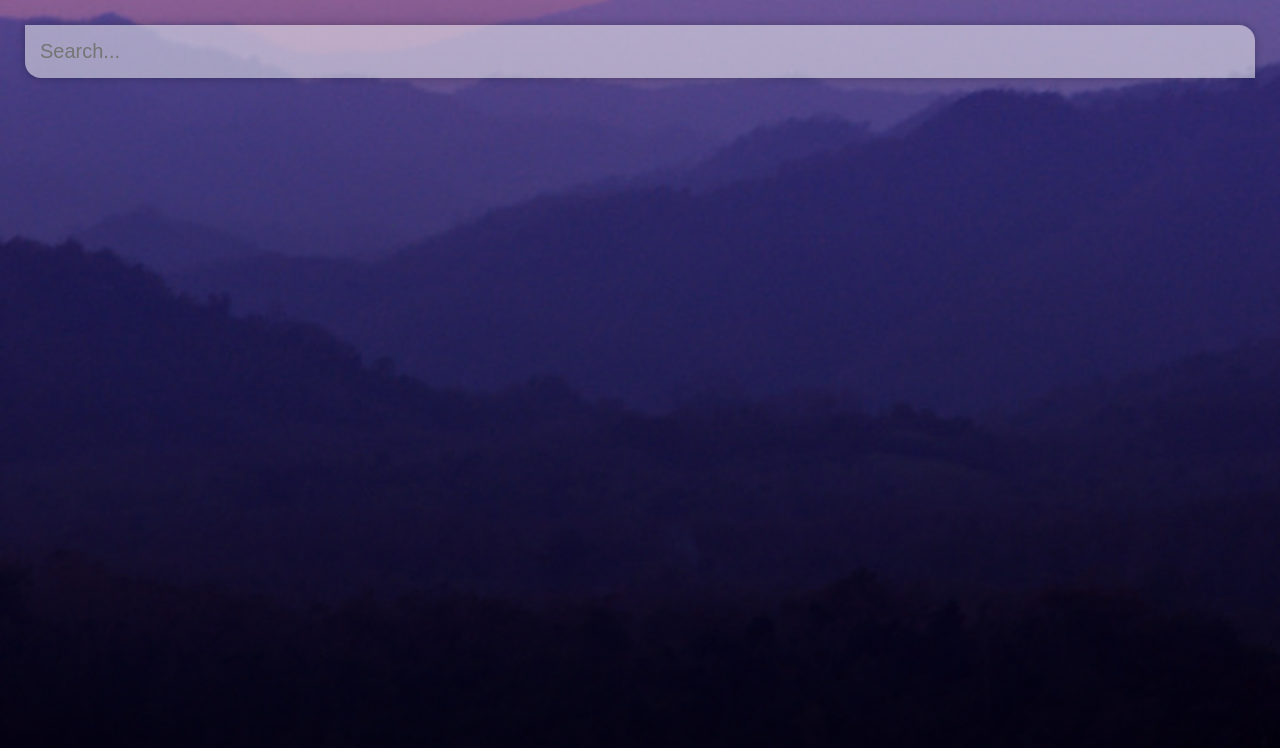
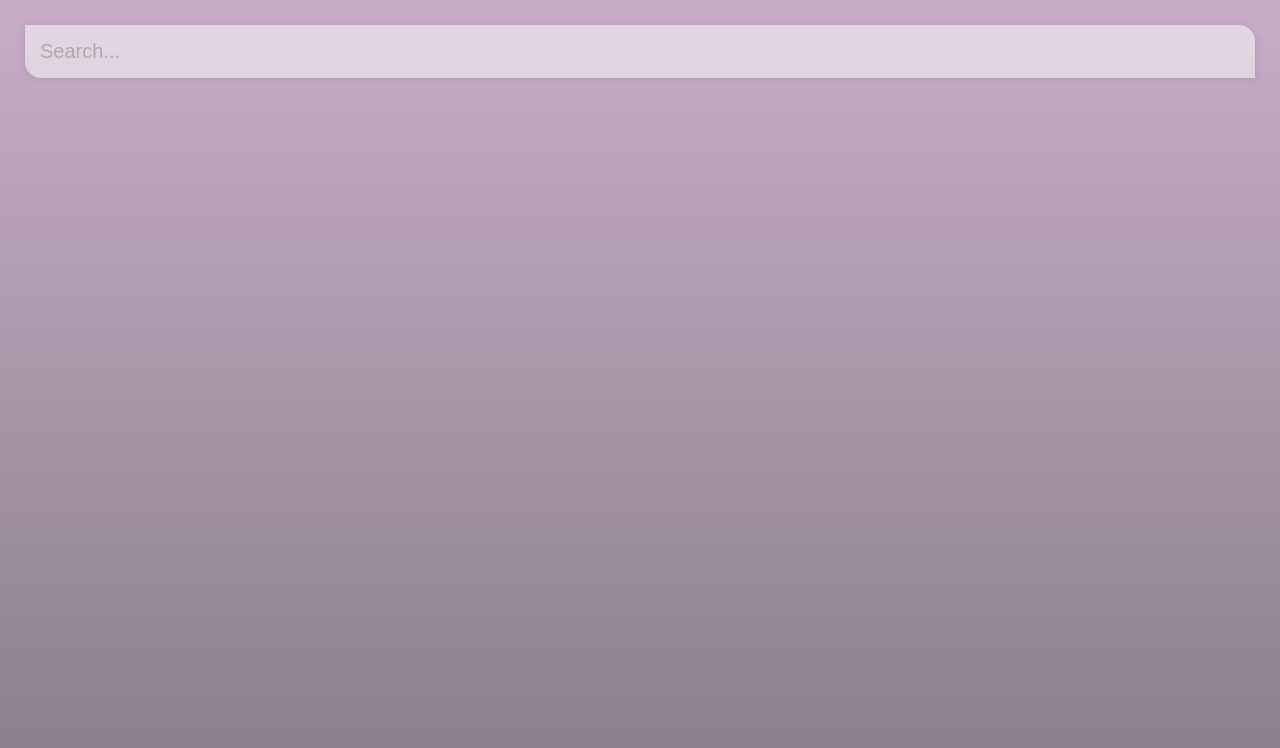
Before and after one commit to rubinkazan/friendly-forecast, a Vue app: page / in a window 1280 px wide. Shown: the top 748 px of the page. Built offline with nearby package versions, Linux system fonts and the light colour scheme; the HTML template or start-up script is replaced by a standard one.

Commit message:
Removed images
Removed images, colour is more abstract.

```diff
--- a/src/App.vue
+++ b/src/App.vue
@@ -1,11 +1,3 @@
-<!-- TODO:
-    + Update Styling
-    + Look into some form of dynamic wallpaper
-    + Geolocation
-    + More info about weather
-    + -->
-
-
 <template>
   <div id="app" :class="typeof weather.main != 'undefined' && weather.main.temp > 16 ? 'warm' : 'cold'">
     <main>
@@ -20,6 +12,7 @@
         />
       </div>
 
+          <!-- Builds weather and date -->
       <div class="weather-wrap" v-if="typeof weather.main != 'undefined'">
         <div class="location-box">
           <div class="location">{{ weather.name }}, {{ weather.sys.country }}</div>
@@ -96,18 +89,24 @@ body {
 */
 
 #app {
-  background-image: url('./assets/default-bg.jpg');
+  background-color: green;
+  opacity: 0.6;
   background-size: cover;
   background-position: bottom;
   transition: 0.4s;
 }
 
 #app.warm {
-  background-image: url('./assets/warm-bg.jpg');
+  background-color: orange;
+  opacity: 0.6;
+  /* background-image: url('./assets/warm-bg.jpg'); */
+
 }
 
 #app.cold {
-  background-image: url('./assets/cold-bg.jpg');
+  /* background-image: url('./assets/cold-bg.jpg'); */
+  background-color: plum;
+  opacity: 0.6
 }
 
 main {
```
